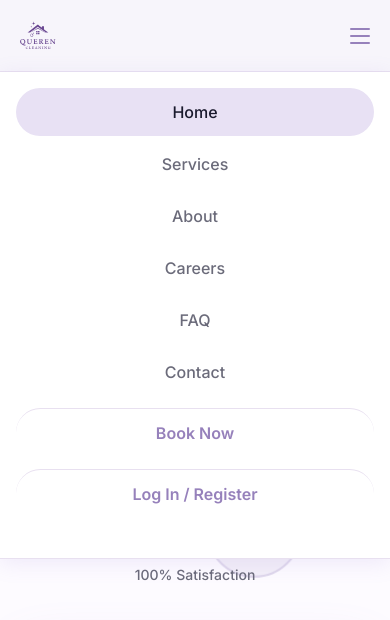
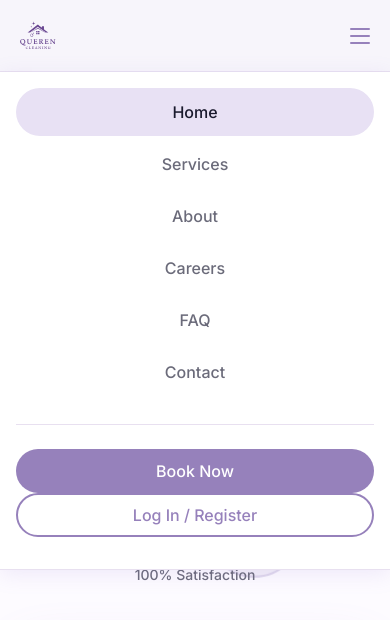
Before and after one commit to Maito-J/Queren, a React (Vite) app: page / in a window 390 px wide. Both pictures are taken after a click on the button "Toggle menu". Shown: the top 620 px of the page. Built offline with nearby package versions, Linux system fonts and the light colour scheme; no server answers.

Commit message:
feat: Fix mobile colors, update menu buttons, and darken text color

```diff
--- a/src/components/layout/PublicLayout/PublicLayout.css
+++ b/src/components/layout/PublicLayout/PublicLayout.css
@@ -161,40 +161,26 @@
         display: none;
     }
 
-    /* Styling for the mobile book button inside menu - matching login link */
-    .mobile-only-nav-btn {
-        display: block;
-        margin-top: var(--space-2);
-        padding-top: var(--space-3);
+    /* Mobile menu actions */
+    .mobile-nav-actions {
+        display: flex;
+        flex-direction: column;
+        gap: var(--space-3);
+        margin-top: var(--space-6);
+        padding-top: var(--space-6);
         border-top: 1px solid var(--color-border);
-        color: var(--color-primary) !important;
-        font-weight: var(--font-weight-semibold) !important;
-        margin-bottom: 0;
-        /* No bottom margin to sit tight with next item if needed, but login has top margin */
-    }
-
-    .header-actions .btn-ghost.hide-mobile {
-        display: none;
-    }
-
-    .mobile-login-link {
-        margin-top: var(--space-2);
-        padding-top: var(--space-3);
-        border-top: 1px solid var(--color-border);
-        color: var(--color-primary) !important;
-        font-weight: var(--font-weight-semibold) !important;
-        margin-bottom: var(--space-2);
+        width: 100%;
     }
 }
 
-/* Hide mobile login link on desktop */
-.mobile-login-link {
+/* Hide mobile actions on desktop */
+.mobile-nav-actions {
     display: none;
 }
 
 @media (max-width: 900px) {
-    .mobile-login-link {
-        display: block;
+    .mobile-nav-actions {
+        display: flex;
     }
 }
 
--- a/src/components/layout/PublicLayout/PublicLayout.tsx
+++ b/src/components/layout/PublicLayout/PublicLayout.tsx
@@ -29,13 +29,18 @@ export function PublicLayout({ children }: PublicLayoutProps) {
                             <NavLink to="/careers" className="nav-link" onClick={() => setMobileMenuOpen(false)}>Careers</NavLink>
                             <NavLink to="/faq" className="nav-link" onClick={() => setMobileMenuOpen(false)}>FAQ</NavLink>
                             <NavLink to="/contact" className="nav-link" onClick={() => setMobileMenuOpen(false)}>Contact</NavLink>
-                            {/* Mobile-only menu items */}
-                            <Link to="/booking" className="nav-link mobile-only-nav-btn" onClick={() => setMobileMenuOpen(false)}>
-                                Book Now
-                            </Link>
-                            {!isLoading && !user && (
-                                <NavLink to="/login" className="nav-link mobile-login-link" onClick={() => setMobileMenuOpen(false)}>Log In / Register</NavLink>
-                            )}
+
+                            {/* Mobile-only menu actions */}
+                            <div className="mobile-nav-actions mobile-only">
+                                <Link to="/booking" className="btn btn-primary btn-block" onClick={() => setMobileMenuOpen(false)}>
+                                    Book Now
+                                </Link>
+                                {!isLoading && !user && (
+                                    <Link to="/login" className="btn btn-outline btn-block" onClick={() => setMobileMenuOpen(false)}>
+                                        Log In / Register
+                                    </Link>
+                                )}
+                            </div>
                         </nav>
 
                         <div className="header-actions">
--- a/src/pages/client/ClientPreferences.tsx
+++ b/src/pages/client/ClientPreferences.tsx
@@ -212,7 +212,7 @@ export function ClientPreferences() {
                                     type="checkbox"
                                     checked={newAddress.isDefault}
                                     onChange={(e) => setNewAddress(prev => ({ ...prev, isDefault: e.target.checked }))}
-                                    style={{ width: '18px', height: '18px', accentColor: 'var(--color-primary)' }}
+                                    style={{ width: '18px', height: '18px' }}
                                 />
                                 <span style={{ fontSize: '0.875rem' }}>Set as default address</span>
                             </label>
@@ -256,7 +256,7 @@ export function ClientPreferences() {
                                     name="selectedAddress"
                                     checked={selectedAddressId === address.id}
                                     onChange={() => setSelectedAddressId(address.id)}
-                                    style={{ width: '18px', height: '18px', marginRight: '1rem', marginTop: '0.25rem', accentColor: 'var(--color-primary)' }}
+                                    style={{ width: '18px', height: '18px', marginRight: '1rem', marginTop: '0.25rem' }}
                                 />
                                 <div style={{ flex: 1 }}>
                                     <div style={{ display: 'flex', alignItems: 'center', gap: '0.5rem', marginBottom: '0.25rem' }}>
@@ -352,28 +352,28 @@ export function ClientPreferences() {
                             <label style={{ display: 'block', fontSize: '0.875rem', color: 'var(--color-text-muted)', marginBottom: '0.5rem' }}>Booking Frequency</label>
                             <div style={{ display: 'flex', flexDirection: 'column', gap: '0.75rem' }}>
                                 <label style={{ display: 'flex', alignItems: 'center', gap: '0.75rem', cursor: 'pointer' }}>
-                                    <input type="radio" name="frequency" value="weekly" defaultChecked style={{ width: '18px', height: '18px', accentColor: 'var(--color-primary)' }} />
+                                    <input type="radio" name="frequency" value="weekly" defaultChecked style={{ width: '18px', height: '18px' }} />
                                     <div>
                                         <div style={{ fontWeight: 500 }}>Once a Week</div>
                                         <div style={{ fontSize: '0.875rem', color: 'var(--color-text-muted)' }}>Best for busy households - 10% discount</div>
                                     </div>
                                 </label>
                                 <label style={{ display: 'flex', alignItems: 'center', gap: '0.75rem', cursor: 'pointer' }}>
-                                    <input type="radio" name="frequency" value="biweekly" style={{ width: '18px', height: '18px', accentColor: 'var(--color-primary)' }} />
+                                    <input type="radio" name="frequency" value="biweekly" style={{ width: '18px', height: '18px' }} />
                                     <div>
                                         <div style={{ fontWeight: 500 }}>Every Two Weeks</div>
                                         <div style={{ fontSize: '0.875rem', color: 'var(--color-text-muted)' }}>Most popular choice - 5% discount</div>
                                     </div>
                                 </label>
                                 <label style={{ display: 'flex', alignItems: 'center', gap: '0.75rem', cursor: 'pointer' }}>
-                                    <input type="radio" name="frequency" value="monthly" style={{ width: '18px', height: '18px', accentColor: 'var(--color-primary)' }} />
+                                    <input type="radio" name="frequency" value="monthly" style={{ width: '18px', height: '18px' }} />
                                     <div>
                                         <div style={{ fontWeight: 500 }}>Once a Month</div>
                                         <div style={{ fontSize: '0.875rem', color: 'var(--color-text-muted)' }}>Great for light maintenance</div>
                                     </div>
                                 </label>
                                 <label style={{ display: 'flex', alignItems: 'center', gap: '0.75rem', cursor: 'pointer' }}>
-                                    <input type="radio" name="frequency" value="onetime" style={{ width: '18px', height: '18px', accentColor: 'var(--color-primary)' }} />
+                                    <input type="radio" name="frequency" value="onetime" style={{ width: '18px', height: '18px' }} />
                                     <div>
                                         <div style={{ fontWeight: 500 }}>One-Time Cleaning</div>
                                         <div style={{ fontSize: '0.875rem', color: 'var(--color-text-muted)' }}>No recurring schedule</div>
@@ -459,7 +459,7 @@ export function ClientPreferences() {
 
                     <div style={{ display: 'flex', flexDirection: 'column', gap: '1rem' }}>
                         <label style={{ display: 'flex', alignItems: 'center', gap: '0.75rem', cursor: 'pointer' }}>
-                            <input type="checkbox" defaultChecked style={{ width: '18px', height: '18px', accentColor: 'var(--color-primary)' }} />
+                            <input type="checkbox" defaultChecked style={{ width: '18px', height: '18px' }} />
                             <div>
                                 <div style={{ fontWeight: 500 }}>Email Notifications</div>
                                 <div style={{ fontSize: '0.875rem', color: 'var(--color-text-muted)' }}>Receive booking confirmations and updates via email</div>
@@ -467,7 +467,7 @@ export function ClientPreferences() {
                         </label>
 
                         <label style={{ display: 'flex', alignItems: 'center', gap: '0.75rem', cursor: 'pointer' }}>
-                            <input type="checkbox" defaultChecked style={{ width: '18px', height: '18px', accentColor: 'var(--color-primary)' }} />
+                            <input type="checkbox" defaultChecked style={{ width: '18px', height: '18px' }} />
                             <div>
                                 <div style={{ fontWeight: 500 }}>SMS Notifications</div>
                                 <div style={{ fontSize: '0.875rem', color: 'var(--color-text-muted)' }}>Receive text messages for cleaning reminders</div>
@@ -475,7 +475,7 @@ export function ClientPreferences() {
                         </label>
 
                         <label style={{ display: 'flex', alignItems: 'center', gap: '0.75rem', cursor: 'pointer' }}>
-                            <input type="checkbox" style={{ width: '18px', height: '18px', accentColor: 'var(--color-primary)' }} />
+                            <input type="checkbox" style={{ width: '18px', height: '18px' }} />
                             <div>
                                 <div style={{ fontWeight: 500 }}>Marketing Emails</div>
                                 <div style={{ fontSize: '0.875rem', color: 'var(--color-text-muted)' }}>Receive special offers and promotions</div>
--- a/src/styles/variables.css
+++ b/src/styles/variables.css
@@ -16,7 +16,7 @@
   --color-bg-card: #FFFFFF;
 
   /* Text colors for regular backgrounds */
-  --color-text: #2D2D3A;
+  --color-text: #1A1A2D;
   --color-text-muted: #6B6B7A;
   --color-text-light: #9090A0;
 
@@ -118,6 +118,7 @@ body {
   min-height: 100vh;
   overflow-x: hidden;
   width: 100%;
+  accent-color: var(--color-primary);
 }
 
 a {
```
